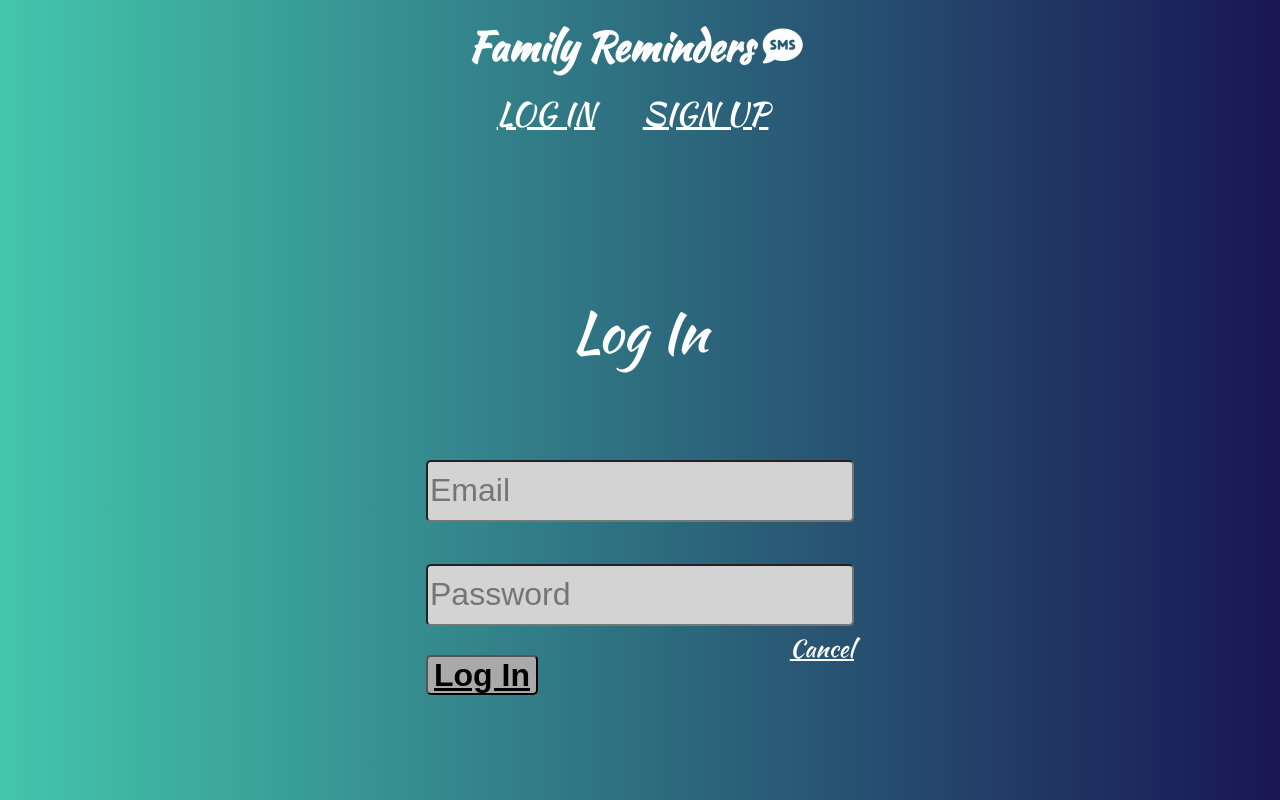
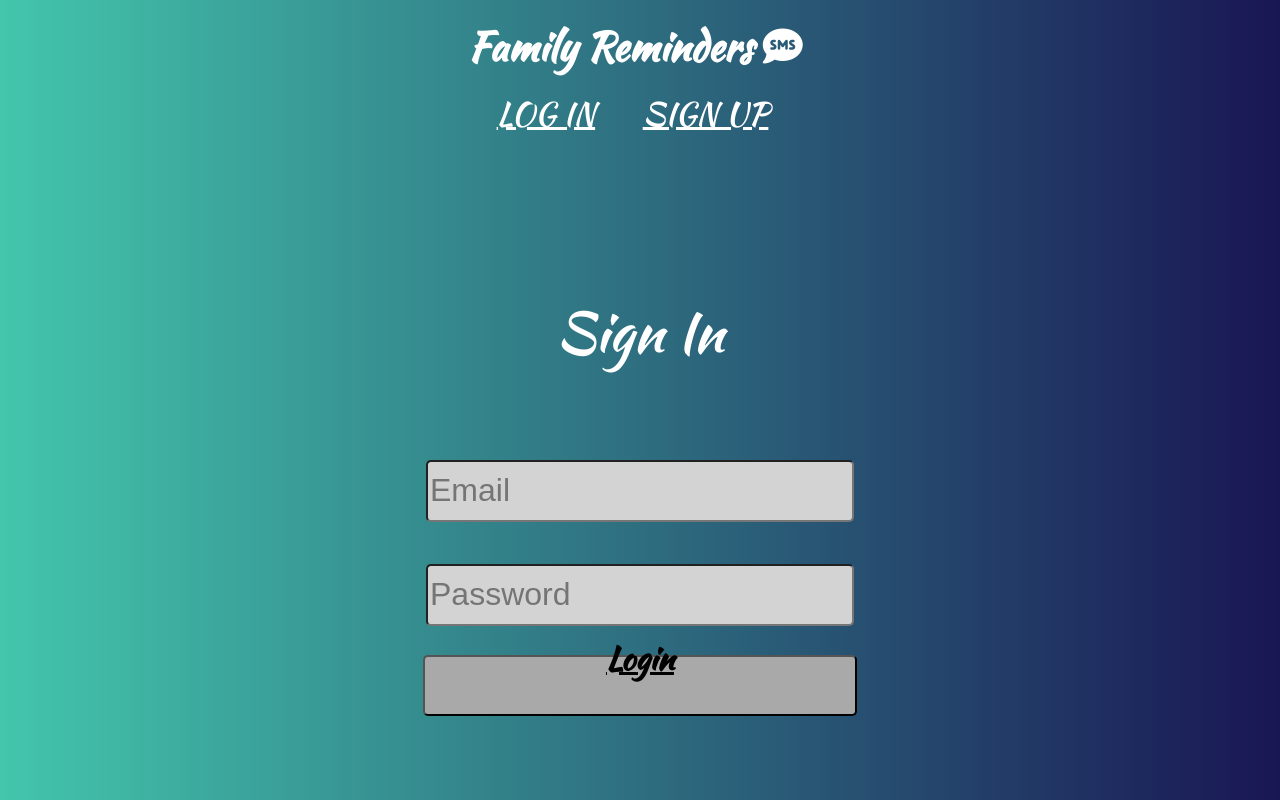
Before and after one commit to emgrebe/Family-Reminders-App, a React (Create React App) app: page /login in a window 1280 px wide. Shown: the top 800 px of the page. Built offline with nearby package versions, Linux system fonts and the light colour scheme.

Commit message:
all routes are correct and auth is fully functional

```diff
--- a/src/components/NavBar/NavBar.css
+++ b/src/components/NavBar/NavBar.css
@@ -38,14 +38,8 @@
 
 }
 
-.NavBar-logout:hover, .NavBar-signup:hover {
-  color: #229780;
-  cursor: pointer;
-  text-shadow: 1px 1px 1px black;
-}
-
-.NavBar-login:hover {
-  color: #1e1a6e;
+.NavBar-logout:hover, .NavBar-signup:hover, .NavBar-login:hover {
+  color: black;
   cursor: pointer;
   text-shadow: 1px 1px 1px black;
 }
--- a/src/components/SignupForm/SignupForm.css
+++ b/src/components/SignupForm/SignupForm.css
@@ -45,3 +45,12 @@ button {
 button, a{
   font-size: 3vmin;
 }
+
+.login {
+  text-decoration: none;
+}
+
+.text-center {
+  display: flex;
+  flex-direction: column;
+}
--- a/src/components/SignupForm/SignupForm.jsx
+++ b/src/components/SignupForm/SignupForm.jsx
@@ -72,7 +72,8 @@ class SignupForm extends Component {
           <div className="form-group">
             <div className="col-sm-12 text-center">
               <button className="btn btn-default" disabled={this.isFormInvalid()}>Sign Up</button>&nbsp;&nbsp;
-              <Link to='/'>Cancel</Link>
+              <Link to='/login' className=' login btn-default'>Already Have an Account? Login</Link>
+              <Link to='/' className='btn-default'>Cancel</Link>
             </div>
           </div>
           </div>
--- a/src/pages/App/App.js
+++ b/src/pages/App/App.js
@@ -48,7 +48,9 @@ class App extends React.Component {
             />
           }/>
           <Route exact path='/' render={() =>
-            <WelcomePage />
+            <WelcomePage
+              user={this.state.user}
+            />
           }/>
           <Route exact path='/birthdays' render={() =>
             <BirthdayReminder />
--- a/src/pages/LoginPage/LoginPage.css
+++ b/src/pages/LoginPage/LoginPage.css
@@ -5,3 +5,26 @@
   align-items: center;
   margin: 10%;
 }
+
+.btn-default {
+  font-family: 'Kaushan Script', cursive;
+  text-align: center;
+  font-size: 4vh;
+  padding-bottom: 7vh;
+}
+
+.text-center {
+  font-size: 2vh;
+  display: flex;
+  flex-direction: column;
+  justify-content: center;
+}
+
+.signup {
+  text-decoration: none;
+}
+
+.signup:hover, .btn-default:hover {
+  text-decoration: underline;
+  color: black;
+}
--- a/src/pages/LoginPage/LoginPage.jsx
+++ b/src/pages/LoginPage/LoginPage.jsx
@@ -29,7 +29,7 @@ class LoginPage extends Component {
   render() {
     return (
       <div className="LoginPage">
-        <header className="header-footer">Log In</header>
+        <header className="header-footer">Sign In</header>
         <form className="form-horizontal" onSubmit={this.handleSubmit} >
           <div className="form-group">
             <div className="col-sm-12">
@@ -43,8 +43,9 @@ class LoginPage extends Component {
           </div>
           <div className="form-group">
             <div className="col-sm-12 text-center">
-              <button className="btn btn-default">Log In</button>&nbsp;&nbsp;&nbsp;
-              <Link to='/' className='cancel'>Cancel</Link>
+              <button className=" btn btn-default">Login</button>&nbsp;&nbsp;&nbsp;
+              <Link to='/signup' className='signup btn-default'>Don't Have an Account?&nbsp;&nbsp;Sign Up</Link>
+              <Link to='/' className='btn-default'>Cancel</Link>
             </div>
           </div>
         </form>
--- a/src/pages/WelcomePage/WelcomePage.css
+++ b/src/pages/WelcomePage/WelcomePage.css
@@ -1,4 +1,4 @@
-.WelcomePage {
+.WelcomePage, .WelcomePage-loginSignup {
   display: grid;
   grid-template-columns: 1fr 1fr;
   grid-template-rows: 1fr 1fr;
--- a/src/pages/WelcomePage/WelcomePage.jsx
+++ b/src/pages/WelcomePage/WelcomePage.jsx
@@ -1,24 +1,27 @@
-import React, { Component } from 'react';
+import React from 'react';
 import {Link} from 'react-router-dom';
 import './WelcomePage.css';
 
-class WelcomePage extends Component {
-    state = {
-      name: '',
-      email: '',
-      phone: '',
-  }
-
-  render() {
+const WelcomePage = (props) => {
+  let nav = props.user ?
+    <div className='WelcomePage'>
+      <Link to='/birthdays' className='c1 r1 btn'><i className="fas fa-gifts"></i>Send A Birthday Reminder</Link>
+      <Link to='/events' className='c2 r1 btn'><i className="fas fa-calendar-alt"></i>Send An Event Reminder</Link>
+      <Link to='/familyinfo' className='c1 r2 btn'><i className="fas fa-users"></i>View Family Contact Info</Link>
+      <Link to='/myprofile' className='c2 r2 btn'><i className="fas fa-id-badge"></i>View My Profile</Link>
+    </div>
+    :
+    <div className='WelcomePage-loginSignup'>
+      <Link to='/' className='c1 r1 btn'><i className="fas fa-gifts"></i>Send A Birthday Reminder</Link>
+      <Link to='/' className='c2 r1 btn'><i className="fas fa-calendar-alt"></i>Send An Event Reminder</Link>
+      <Link to='/' className='c1 r2 btn'><i className="fas fa-users"></i>View Family Contact Info</Link>
+      <Link to='/' className='c2 r2 btn'><i className="fas fa-id-badge"></i>View My Profile</Link>
+    </div>;
     return (
-      <div className='WelcomePage'>
-        <Link to='/birthdays' className='c1 r1 btn'><i className="fas fa-gifts"></i>Send A Birthday Reminder</Link>
-        <Link to='/events' className='c2 r1 btn'><i className="fas fa-calendar-alt"></i>Send An Event Reminder</Link>
-        <Link to='/familyinfo' className='c1 r2 btn'><i className="fas fa-users"></i>View Family Contact Info</Link>
-        <Link to='/myprofile' className='c2 r2 btn'><i className="fas fa-id-badge"></i>View My Profile</Link>
+      <div>
+        {nav}
       </div>
-    );
-  }
+    )
 }
 
 export default WelcomePage;
```
